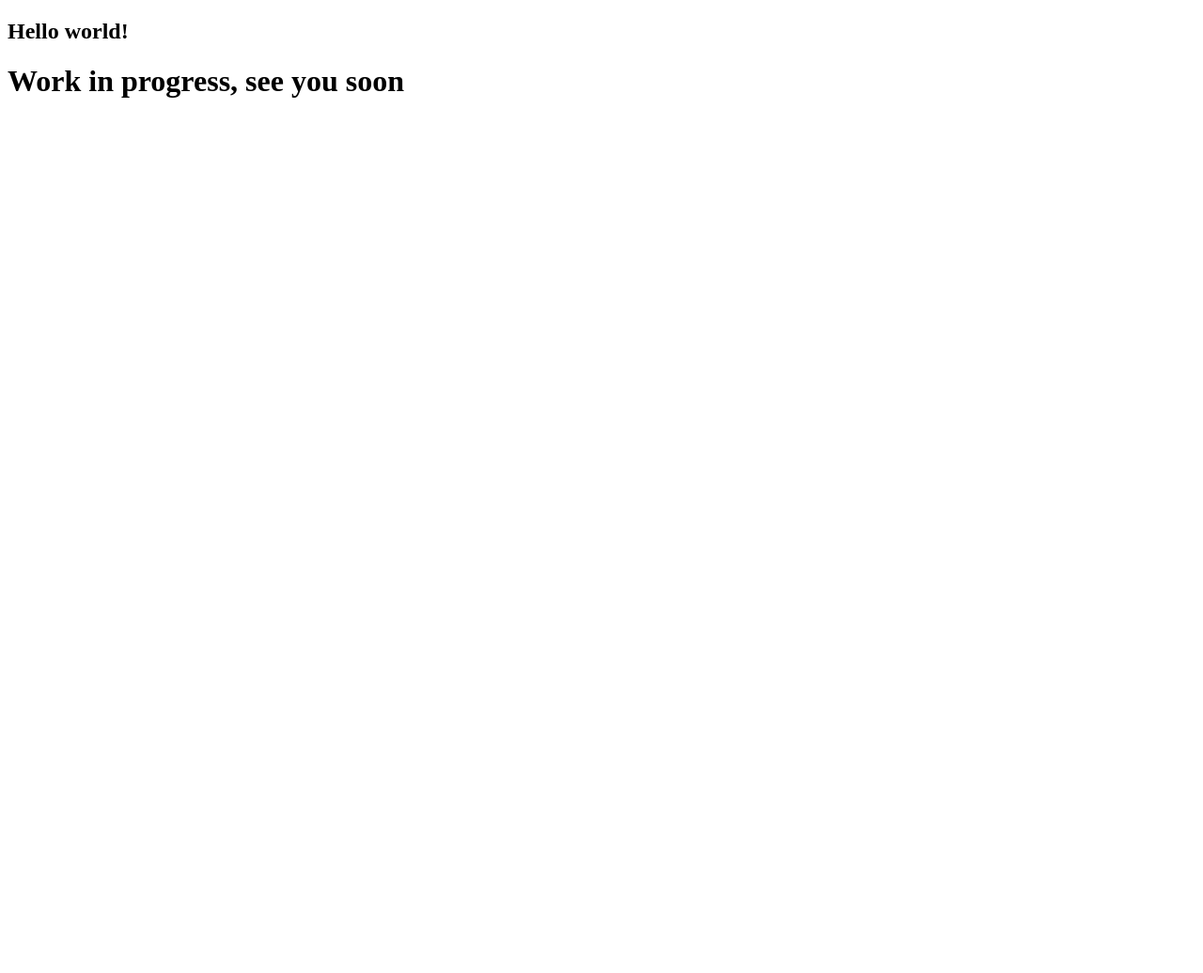
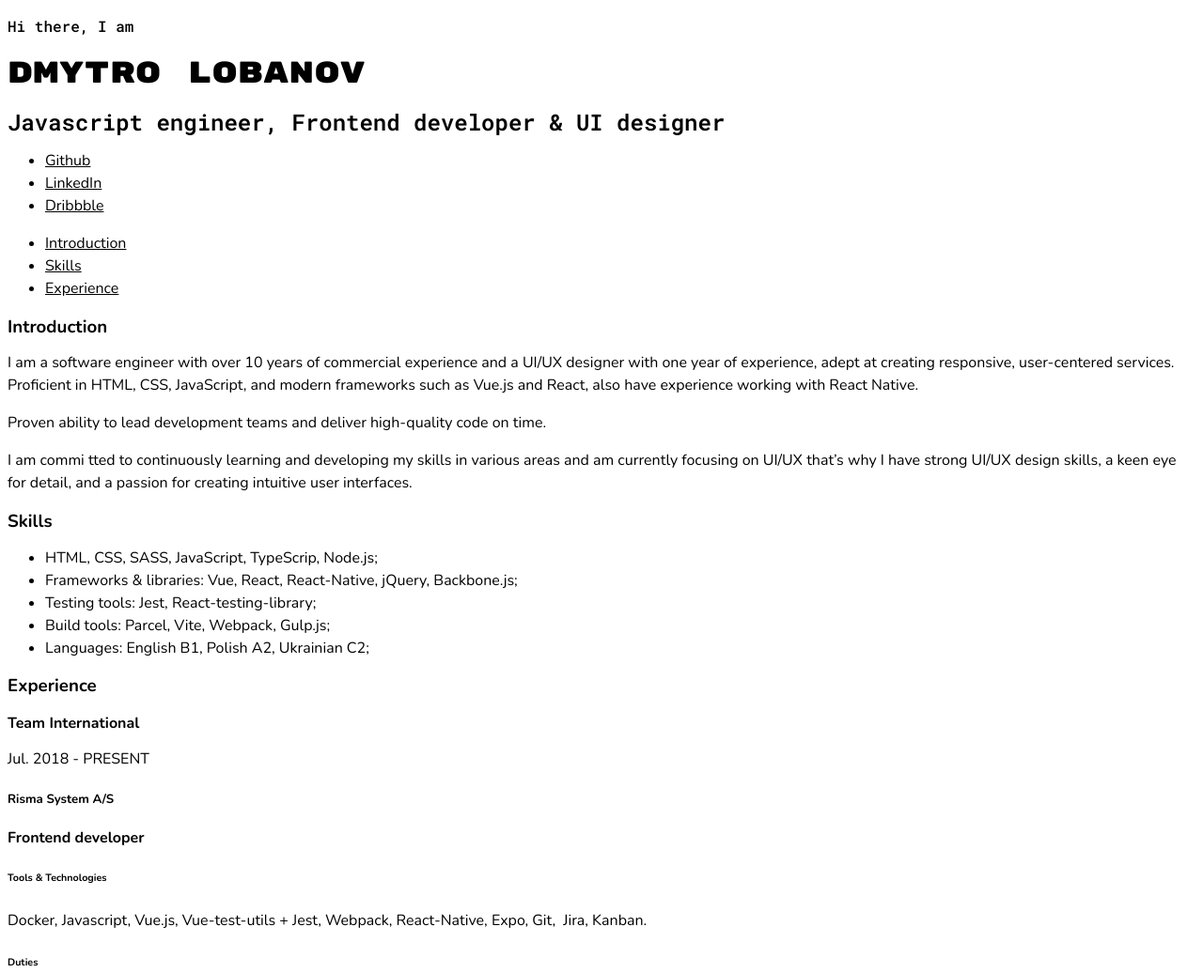
Before and after one commit to dimaspirit/dimaspirit.github.io, a website: page src/index.html in a window 1280 px wide. Shown: the top 1036 px of the page at 94% size. Before the commit the page ends 800 px from the top, so only its background shows below. Drawn offline with nearby package versions, Linux system fonts and the light colour scheme.

Commit message:
HTML structure & init css

```diff
--- a/src/index.html
+++ b/src/index.html
@@ -21,10 +21,74 @@
 
     <!-- <link rel="manifest" href="site.webmanifest"> -->
     <meta name="theme-color" content="#fafafa">
+
+    <link rel="preconnect" href="https://fonts.googleapis.com">
+    <link rel="preconnect" href="https://fonts.gstatic.com" crossorigin>
+    <link href="https://fonts.googleapis.com/css2?family=Nunito:ital,wght@0,200..1000;1,200..1000&family=Roboto+Mono:wght@100..700&family=Rubik+Mono+One&display=swap" rel="stylesheet">
+
+    <link rel="stylesheet" href="reset.css">
+    <link rel="stylesheet" href="style.css">
+
   </head>
 
   <body>
-    <h2>Hello world!</h1>
-    <h1>Work in progress, see you soon</h1>
+    <header>
+      <p class="hi">Hi there, I am</p>
+      <h1 class="title">Dmytro Lobanov</h1>
+      <h2 class="position">Javascript engineer, Frontend developer & UI designer</h2>
+      <div>
+        <ul>
+          <li><a href="https://github.com/dimaspirit/" target="_blank" rel="noopener noreferrer">Github</a></li>
+          <li><a href="https://www.linkedin.com/in/dimaspirit/" target="_blank" rel="noopener noreferrer">LinkedIn</a></li>
+          <li><a href="https://dribbble.com/dmytrolobanov" target="_blank" rel="noopener noreferrer">Dribbble</a></li>
+        </ul>
+      </div>
+    </header>
+
+    <nav>
+      <ul>
+        <li><a href="#introduction">Introduction</a></li>
+        <li><a href="#skills">Skills</a></li>
+        <li><a href="#experience">Experience</a></li>
+      </ul>
+    </nav>
+
+    <main>
+      <section>
+        <h3 id="introduction">Introduction</h3>
+        <p>I am a software engineer with over 10 years of commercial experience and a UI/UX designer with one year of experience, adept at creating responsive, user-centered services. Proficient in HTML, CSS, JavaScript, and modern frameworks such as Vue.js and React, also have experience working with React Native.</p>
+        <p>Proven ability to lead development teams and deliver high-quality code on time. </p>
+        <p>I am commi tted to continuously learning and developing my skills in various areas and am currently focusing on UI/UX that’s why I have strong UI/UX design skills, a keen eye for detail, and a passion for creating intuitive user interfaces.</p>
+      </section>
+
+      <section>
+        <h3 id="skills">Skills</h3>
+        <ul>
+          <li>HTML, CSS, SASS, JavaScript, TypeScrip, Node.js;</li>
+          <li>Frameworks & libraries: Vue, React, React-Native, jQuery, Backbone.js;</li>
+          <li>Testing tools: Jest, React-testing-library;</li>
+          <li>Build tools: Parcel, Vite, Webpack, Gulp.js;</li>
+          <li>Languages: English B1, Polish A2, Ukrainian C2;</li>
+        </ul>
+      </section>
+
+      <section>
+        <h3 id="experience">Experience</h3>
+        <article>
+          <h4>Team International</h4>
+          <p><time datetime="2018-07-01">Jul. 2018</time> - PRESENT</p>
+
+          <section>
+            <h5>Risma System A/S</h6>
+            <h4>Frontend developer</h4>
+            <h6>Tools &  Technologies</h6>
+            <p>Docker, Javascript, Vue.js, Vue-test-utils + Jest, Webpack, React-Native, Expo, Git,  Jira, Kanban. </p>
+
+            <h6>Duties</h6>
+            <p>Write tech tasks based on a user story, develop new features, participate in daily meetings, and optimize and improve existing features. Made MVP application (React-Native) for access to services in read mode. </p>
+          </section>
+        </article>
+      </section>
+    </div>
   </body>
 </html>
--- /dev/null
+++ b/src/reset.css
@@ -0,0 +1,73 @@
+/* Box sizing rules */
+*,
+*::before,
+*::after {
+  box-sizing: border-box;
+}
+
+/* Prevent font size inflation */
+html {
+  -moz-text-size-adjust: none;
+  -webkit-text-size-adjust: none;
+  text-size-adjust: none;
+}
+
+/* Remove default margin in favour of better control in authored CSS */
+body, h1, h2, h3, h4, p,
+figure, blockquote, dl, dd {
+  margin-block-end: 0;
+}
+
+/* Remove list styles on ul, ol elements with a list role, which suggests default styling will be removed */
+ul[role='list'],
+ol[role='list'] {
+  list-style: none;
+}
+
+/* Set core body defaults */
+body {
+  min-height: 100vh;
+  line-height: 1.5;
+}
+
+/* Set shorter line heights on headings and interactive elements */
+h1, h2, h3, h4,
+button, input, label {
+  line-height: 1.1;
+}
+
+/* Balance text wrapping on headings */
+h1, h2,
+h3, h4 {
+  text-wrap: balance;
+}
+
+/* A elements that don't have a class get default styles */
+a:not([class]) {
+  text-decoration-skip-ink: auto;
+  color: currentColor;
+}
+
+/* Make images easier to work with */
+img,
+picture {
+  max-width: 100%;
+  display: block;
+}
+
+/* Inherit fonts for inputs and buttons */
+input, button,
+textarea, select {
+  font-family: inherit;
+  font-size: inherit;
+}
+
+/* Make sure textareas without a rows attribute are not tiny */
+textarea:not([rows]) {
+  min-height: 10em;
+}
+
+/* Anything that has been anchored to should have extra scroll margin */
+:target {
+  scroll-margin-block: 5ex;
+}
--- /dev/null
+++ b/src/style.css
@@ -0,0 +1,51 @@
+/* // <uniquifier>: Use a unique and descriptive class name
+// <weight>: Use a value from 200 to 1000
+
+.nunito-<uniquifier> {
+  font-family: "Nunito", sans-serif;
+  font-optical-sizing: auto;
+  font-weight: <weight>;
+  font-style: normal;
+}
+
+// <uniquifier>: Use a unique and descriptive class name
+// <weight>: Use a value from 100 to 700
+
+.roboto-mono-<uniquifier> {
+  font-family: "Roboto Mono", monospace;
+  font-optical-sizing: auto;
+  font-weight: <weight>;
+  font-style: normal;
+}
+
+.rubik-mono-one-regular {
+  font-family: "Rubik Mono One", monospace;
+  font-weight: 400;
+  font-style: normal;
+} */
+body {
+  font-family: "Nunito", sans-serif;
+  font-optical-sizing: auto;
+  font-weight: 400;
+  font-style: normal;
+}
+
+.hi {
+  font-family: "Roboto Mono", monospace;
+  font-optical-sizing: auto;
+  font-weight: 500;
+  font-style: normal;
+}
+
+.title {
+  font-family: "Rubik Mono One", monospace;
+  font-weight: 400;
+  font-style: normal;
+}
+
+.position {
+  font-family: "Roboto Mono", monospace;
+  font-optical-sizing: auto;
+  font-weight: 600;
+  font-style: normal;
+}
```
Also changed, not shown: docs/index.html (+1 -1 lines), 8 other files.
